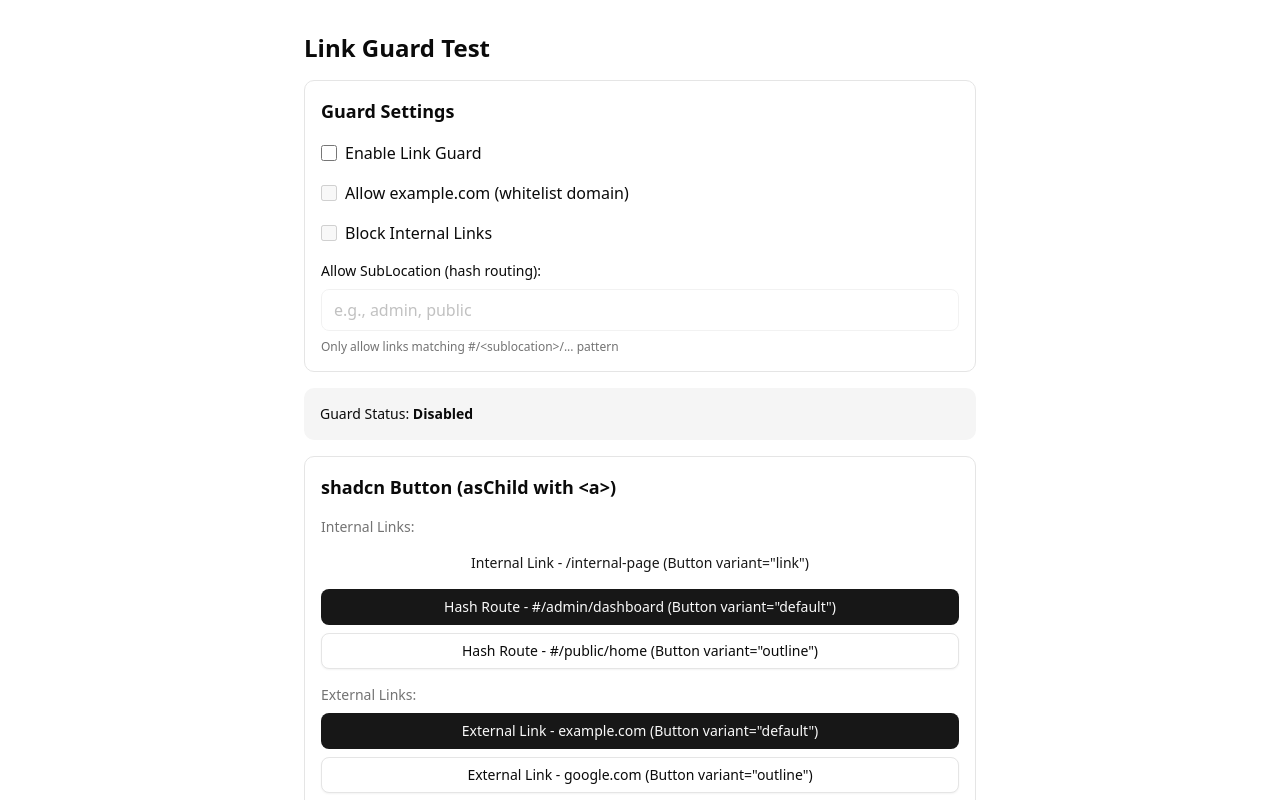
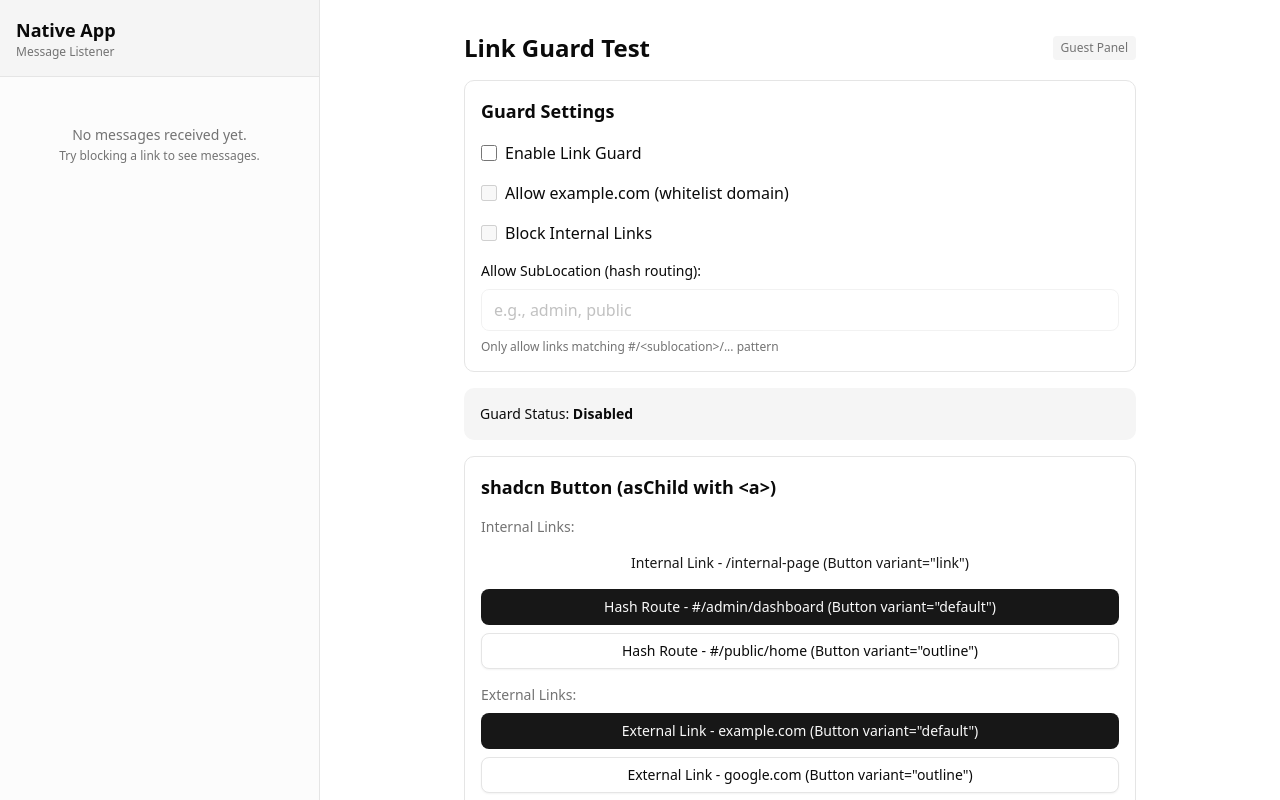
Before and after one commit to jesse23/nav-intercept-example, a React (Vite) app: page / in a window 1280 px wide. Shown: the top 800 px of the page. Built offline with nearby package versions, Linux system fonts and the light colour scheme.

Commit message:
Add message listener to display blocked link notifications in the App component

```diff
--- a/src/App.tsx
+++ b/src/App.tsx
@@ -1,12 +1,20 @@
 import { useState, useEffect } from "react"
 import { Button } from "@/components/ui/button"
 import { setupLinkGuard } from "@/lib/linkGuard"
+
+interface Message {
+  id: number
+  type: string
+  data: any
+  timestamp: Date
+}
 
 function App() {
   const [guardEnabled, setGuardEnabled] = useState(false)
   const [allowExampleCom, setAllowExampleCom] = useState(false)
   const [blockInternal, setBlockInternal] = useState(false)
   const [allowSubLocation, setAllowSubLocation] = useState("")
+  const [messages, setMessages] = useState<Message[]>([])
 
   useEffect(() => {
     // Setup link guard with current options and get cleanup function
@@ -21,10 +29,93 @@ function App() {
     return cleanup
   }, [guardEnabled, allowExampleCom, blockInternal, allowSubLocation])
 
+  useEffect(() => {
+    // Listen for postMessage events (mimicking native app)
+    const handleMessage = (event: MessageEvent) => {
+      // Only show messages from linkGuard (type: 'LINK_BLOCKED')
+      if (
+        event.data &&
+        typeof event.data === 'object' &&
+        event.data.type === 'LINK_BLOCKED'
+      ) {
+        setMessages((prev) => {
+          const newMessage: Message = {
+            id: Date.now() + Math.random(), // Generate unique ID
+            type: event.data.type,
+            data: event.data,
+            timestamp: new Date(),
+          }
+          // Keep only last 50 messages
+          return [newMessage, ...prev].slice(0, 50)
+        })
+      }
+    }
+
+    window.addEventListener('message', handleMessage)
+
+    return () => {
+      window.removeEventListener('message', handleMessage)
+    }
+  }, [])
+
   return (
+    <div className="flex min-h-svh w-full">
+      {/* Left Side - Native App Message Bar */}
+      <div className="w-80 border-r bg-muted/30 flex flex-col">
+        <div className="p-4 border-b bg-muted">
+          <h2 className="text-lg font-semibold">Native App</h2>
+          <p className="text-xs text-muted-foreground">Message Listener</p>
+        </div>
+        <div className="flex-1 overflow-y-auto p-4 space-y-2">
+          {messages.length === 0 ? (
+            <div className="text-sm text-muted-foreground text-center py-8">
+              No messages received yet.
+              <br />
+              <span className="text-xs">Try blocking a link to see messages.</span>
+            </div>
+          ) : (
+            messages.map((msg) => (
+              <div
+                key={msg.id}
+                className="p-3 bg-background border rounded-lg text-sm space-y-1"
+              >
+                <div className="flex items-center justify-between">
+                  <span className="font-semibold text-primary">{msg.type}</span>
+                  <span className="text-xs text-muted-foreground">
+                    {msg.timestamp.toLocaleTimeString()}
+                  </span>
+                </div>
+                <div className="text-xs text-muted-foreground break-all">
+                  <pre className="whitespace-pre-wrap font-mono text-[10px]">
+                    {JSON.stringify(msg.data, null, 2)}
+                  </pre>
+                </div>
+              </div>
+            ))
+          )}
+        </div>
+        {messages.length > 0 && (
+          <div className="p-2 border-t bg-muted/50">
+            <button
+              onClick={() => setMessages([])}
+              className="text-xs text-muted-foreground hover:text-foreground"
+            >
+              Clear Messages
+            </button>
+          </div>
+        )}
+      </div>
+
+      {/* Right Side - Guest Panel */}
+      <div className="flex-1 overflow-y-auto">
         <div className="flex min-h-svh flex-col items-center justify-center gap-8 p-8">
           <div className="flex flex-col gap-4 max-w-2xl w-full">
+            <div className="flex items-center justify-between">
               <h1 className="text-2xl font-bold">Link Guard Test</h1>
+              <span className="text-xs text-muted-foreground bg-muted px-2 py-1 rounded">
+                Guest Panel
+              </span>
+            </div>
 
             {/* Control Checkboxes */}
             <div className="flex flex-col gap-4 p-4 border rounded-lg">
@@ -170,6 +261,8 @@ function App() {
             </div>
           </div>
         </div>
+      </div>
+    </div>
   )
 }
 
```
Lines whose indentation alone changed are shown as unchanged.
